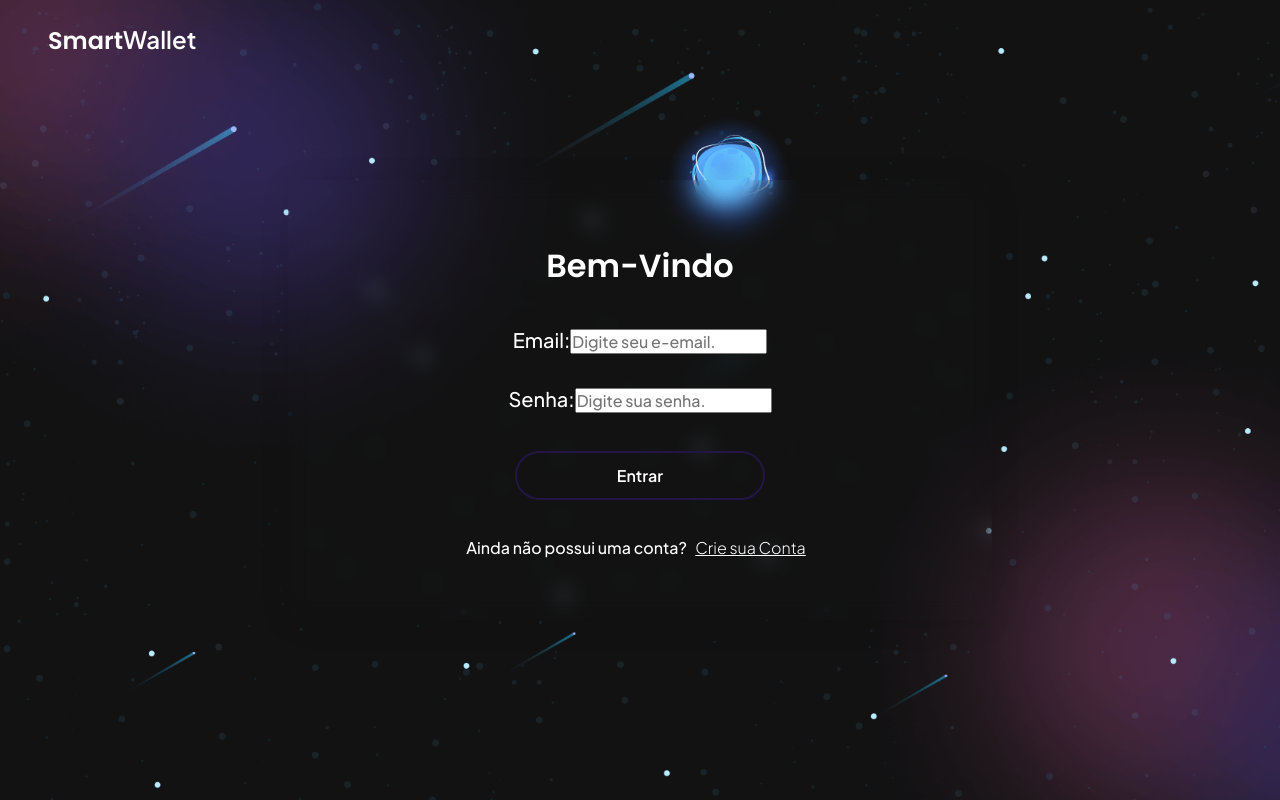
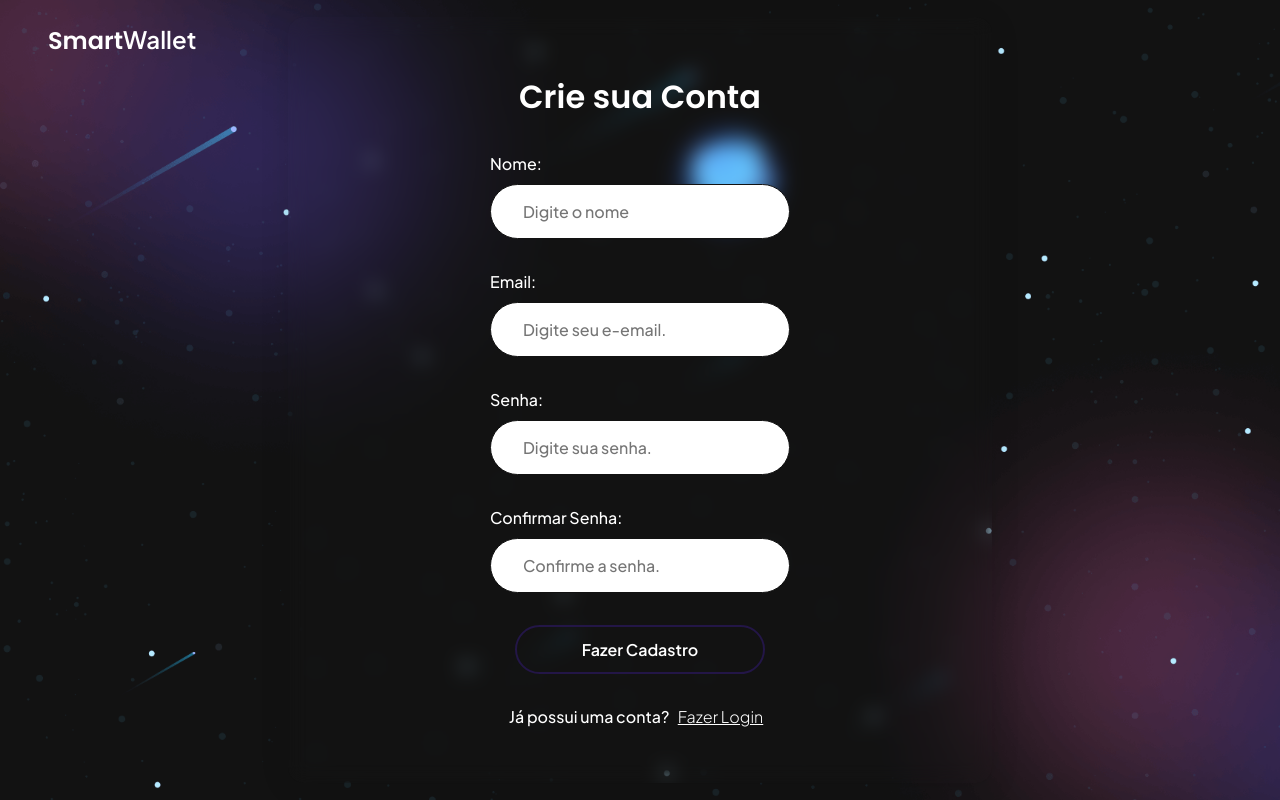
Before and after one commit to queirozlc/smart-wallet-react-app, a React (Create React App) app: page / in a window 1280 px wide. Built offline with nearby package versions, Linux system fonts and the light colour scheme.

Commit message:
Making a sign up page.

```diff
--- a/src/App.tsx
+++ b/src/App.tsx
@@ -3,14 +3,14 @@ import { GlobalStyle } from "./styles/global";
 import { defaultTheme } from "./styles/themes/default";
 
 import Login from "./pages/Login";
-import Header from "./components/Header";
+import Cadastro from "./pages/Cadastro";
 
 function App() {
   return (
     <div>
       <ThemeProvider theme={defaultTheme}>
         <GlobalStyle />
-        <Login />
+        <Cadastro />
       </ThemeProvider>
     </div>
   );
--- a/src/components/Card/styled.ts
+++ b/src/components/Card/styled.ts
@@ -6,7 +6,6 @@ export const CardGlass = styled.div`
     backdrop-filter: blur(9.85px);
     -webkit-backdrop-filter: blur(8.8px);
     width: 55%;
-    height: 55%;
     padding: 3.5rem;
     transition: .4s;
     display: flex;
--- a/src/components/Header/index.tsx
+++ b/src/components/Header/index.tsx
@@ -1,12 +1,17 @@
 import { HeaderComponent } from "./styled";
 
 interface Props {
-    children: JSX.Element;
+    children?: JSX.Element;
 }
 
 const Header: React.FC<Props> = ({ children }) => {
     return (
         <HeaderComponent>
+            <div>
+                <h2>
+                    Smart<span>Wallet</span>
+                </h2>
+            </div>
             {children}
         </HeaderComponent>
     );
--- a/src/components/Header/styled.ts
+++ b/src/components/Header/styled.ts
@@ -14,6 +14,5 @@ export const HeaderComponent = styled.header`
 
     div {
         padding: 3rem;
-
     }
 `;
--- a/src/components/Input/styled.ts
+++ b/src/components/Input/styled.ts
@@ -2,4 +2,24 @@ import styled from "styled-components";
 
 export const InputContainer = styled.div`
 
+    max-width: 300px;
+
+    label {
+        display: inline-block;
+        margin-bottom: 10px;
+    }
+
+    input {
+        border: 1px solid ${({ theme }) => theme.colors["base-dark"]};
+        height: 55px;
+        padding: 0 2rem;
+        width: 100%;
+        transition: background .5s;
+        font-size: ${({ theme }) => theme.textSizes["text-regular-m"]};
+        border-radius: 100px;
+
+        &:focus{
+            border-color: ${({ theme }) => theme.colors["base-background"]};
+        }
+    }
 `;
--- /dev/null
+++ b/src/pages/Cadastro/index.tsx
@@ -0,0 +1,81 @@
+import { CadastroSection } from './styled';
+
+import Header from '../../components/Header';
+import Card from '../../components/Card';
+import Form from '../../components/Form';
+import Input from '../../components/Input';
+import { useState } from 'react';
+import Button from '../../components/Button';
+
+const Cadastro = () => {
+    document.title = "Minhas Finanças - Cadastro"
+
+    const [nome, setNome] = useState("");
+    const [email, setEmail] = useState("");
+    const [senha, setSenha] = useState("");
+    const [senhaConfirmacao, setSenhaConfirmacao] = useState("");
+
+    return (
+        <>
+            <Header />
+
+            <CadastroSection>
+
+
+                <Card>
+                    <h1>Crie sua Conta </h1>
+
+                    <Form>
+                        <Input
+                            inputId='nome'
+                            inputName='nome'
+                            inputType='text'
+                            inputValue={nome}
+                            label="Nome:"
+                            inputPlaceholder='Digite o nome'
+                            onChangeFunction={e => setNome(e.target.value)}
+                        />
+
+                        <Input
+                            inputId="email"
+                            inputName="email"
+                            inputType="email"
+                            label="Email:"
+                            inputValue={email}
+                            inputPlaceholder="Digite seu e-email."
+                            onChangeFunction={(e: React.ChangeEvent<HTMLInputElement>) => setEmail(e.target.value)}
+                        />
+
+                        <Input
+                            inputId="senha"
+                            inputName="senha"
+                            inputType="password"
+                            label="Senha:"
+                            inputValue={senha}
+                            inputPlaceholder="Digite sua senha."
+                            onChangeFunction={(e: React.ChangeEvent<HTMLInputElement>) => setSenha(e.target.value)}
+                        />
+
+                        <Input
+                            inputId="senha"
+                            inputName="senha"
+                            inputType="password"
+                            label="Confirmar Senha:"
+                            inputValue={senhaConfirmacao}
+                            inputPlaceholder="Confirme a senha."
+                            onChangeFunction={(e: React.ChangeEvent<HTMLInputElement>) => setSenhaConfirmacao(e.target.value)}
+                        />
+                    </Form>
+
+                    <Button title='Fazer Cadastro' margin='0 auto' />
+
+                    <p>
+                        Já possui uma conta? <span>Fazer Login</span>
+                    </p>
+                </Card>
+            </CadastroSection>
+        </>
+    );
+};
+
+export default Cadastro;
--- /dev/null
+++ b/src/pages/Cadastro/styled.ts
@@ -0,0 +1,6 @@
+import styled from "styled-components";
+import { LoginSection } from "../Login/styled";
+
+export const CadastroSection = styled(LoginSection)`
+
+`;
--- a/src/pages/Login/index.tsx
+++ b/src/pages/Login/index.tsx
@@ -15,13 +15,7 @@ const Login = () => {
 
     return (
         <>
-            <Header>
-                <div>
-                    <h2>
-                        Smart<span>Wallet</span>
-                    </h2>
-                </div>
-            </Header>
+            <Header />
             <LoginSection>
 
                 <Card>
--- a/src/styles/global.ts
+++ b/src/styles/global.ts
@@ -47,6 +47,5 @@ export const GlobalStyle = createGlobalStyle`
 
     label {
         font-weight: 500;
-        font-size: ${({ theme }) => theme.textSizes["text-regular-l"]};
     }
 `;
```
